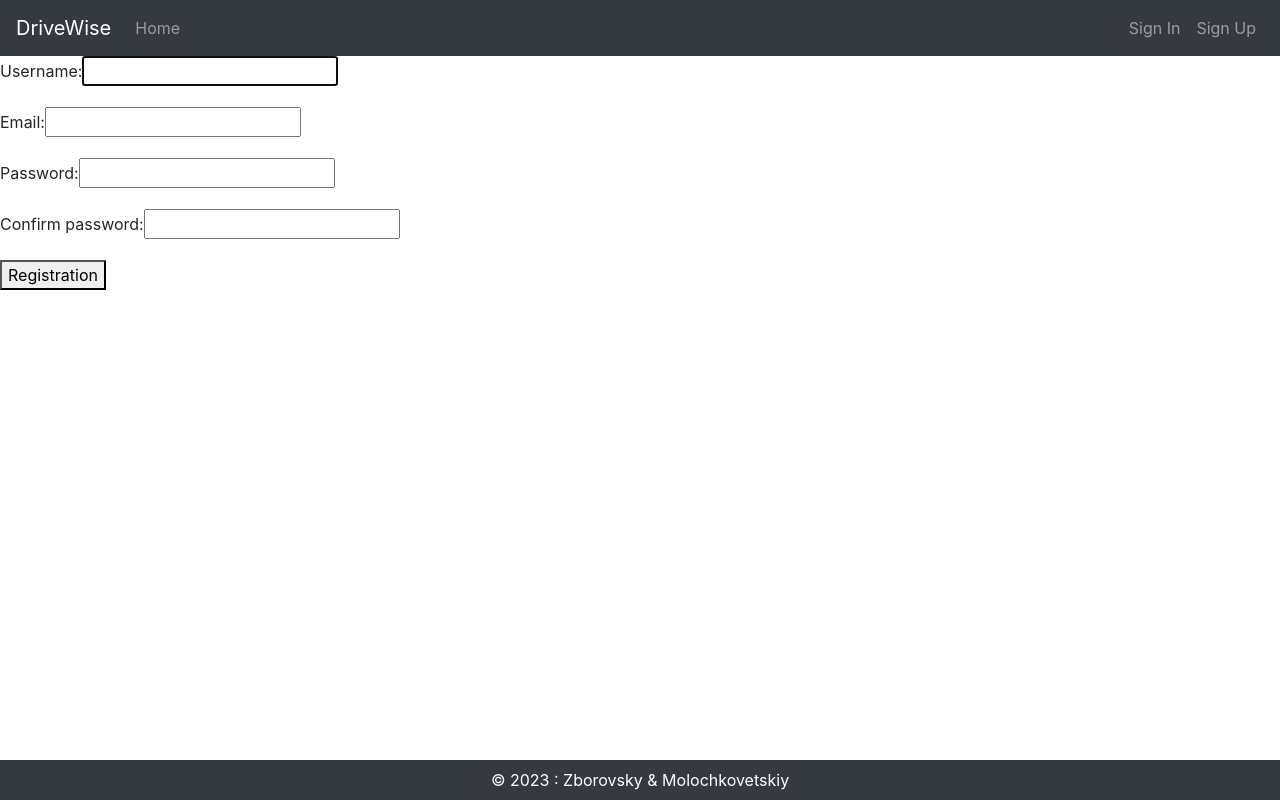
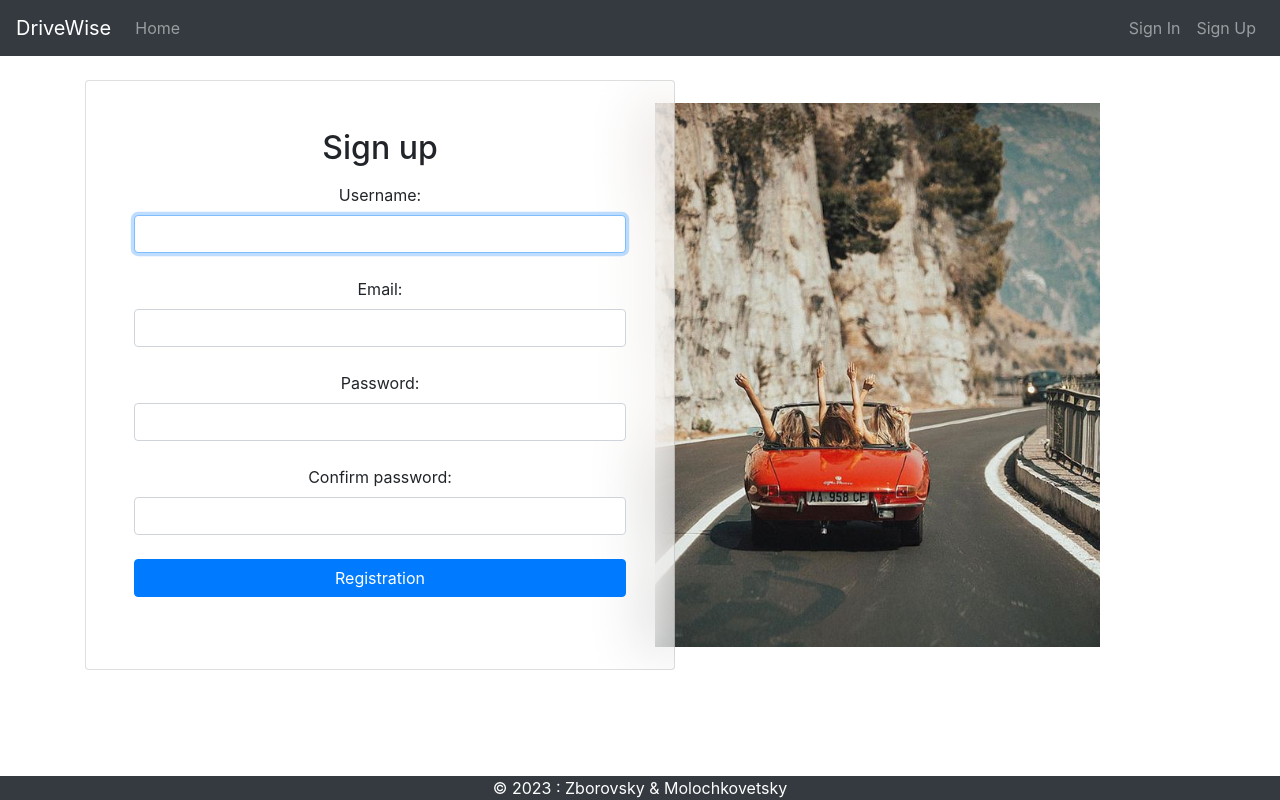
Before and after one commit to molochkovetskiy/Driving_Theory, a Django app: page /exam/register/ in a window 1280 px wide. Run offline with Django 4.2, Linux system fonts and the light colour scheme; some libraries are stand-ins or nearby versions.

Commit message:
sign up form migrated to bootstrap design

```diff
--- a/driving_theory/exam/forms.py
+++ b/driving_theory/exam/forms.py
@@ -15,6 +15,11 @@ class RegisterUserForm(UserCreationForm):
         model = User
         fields = ('username', 'email', 'password1', 'password2')
 
+    def __init__(self, *args, **kwargs):
+        super(RegisterUserForm, self).__init__(*args, **kwargs)
+        for visible in self.visible_fields():
+            visible.field.widget.attrs['class'] = 'form-control'
+
 
 class LoginUserForm(AuthenticationForm):
     username = forms.CharField(label='Username', widget=forms.TextInput(attrs={'class': 'form-input'}))
--- a/driving_theory/exam/templates/registration.html
+++ b/driving_theory/exam/templates/registration.html
@@ -7,13 +7,41 @@
 {% endblock %}
 
 {% block pagecontent %}
+
+<!-- Section: Design Block -->
+<section class="text-center text-lg-start" id="reg-section">
+
+    <!-- Jumbotron -->
+    <div class="container py-4">
+      <div class="row g-0 align-items-center">
+        <div class="col-lg-6 mb-5 mb-lg-0">
+          <div class="card cascading-right" style="background: hsla(0, 0%, 100%, 0.55);backdrop-filter: blur(30px);">
+            <div class="card-body p-5 shadow-5 text-center">
+              <h2 class="fw-bold mb-3">Sign up</h2>
               <form method="post">
                   {% csrf_token %}
 
+                  <div class="form-error">{{ form.non_field_errors }}</div>
+
                   {% for f in form %}
+                  <div class="form-outline mb-4">
                       <p><label class="form-label" for="{{ f.id_for_label }}">{{ f.label }}: </label>{{ f }}</p>
                       <div class="form-error">{{ f.errors }}</div>
+                  </div>
                   {% endfor %}
-    <button type="submit">Registration</button>
+                  <button type="submit" class="btn btn-primary btn-block mb-4">Registration</button>
               </form>
+            </div>
+          </div>
+        </div>
+
+        <div id="img-box" class="col-xl-5 col-md-6 mb-5 mb-lg-0 d-none d-lg-block">
+          <img src="/static/media/driving_registration.jpg" id="login-img" class="w-100 rounded-4 shadow-4"
+          alt="" />
+        </div>
+      </div>
+    </div>
+    <!-- Jumbotron -->
+  </section>
+<!-- Section: Design Block -->
 {% endblock %}
--- a/driving_theory/static/basic_pages.css
+++ b/driving_theory/static/basic_pages.css
@@ -4,6 +4,7 @@ body {
     background-color: #2c3e50; /* Dark blue background color */
     display: flex;
     flex-direction: column;
+    justify-content: space-between;
     font-family: Arial, sans-serif;
     color: #ecf0f1; /* Light text color */
   }
@@ -26,28 +27,6 @@ body {
   #footer a:hover {
     color: #c0392b; /* Hover color for links (darker red) */
   }
-
-  /* .form-input {
-    width: 300px;
-    font-size: 16px;
-    padding: 10px;
-    border: 1px solid #ccc;
-    border-radius: 5px;
-    margin-bottom: 10px;
-  }
-
-  .form-label {
-    display: inline-block;
-    min-width: 150px;
-    vertical-align: top;
-  }
-
-  .form-error ul {
-    list-style: none;
-    padding: 0;
-    color: #e74c3c;
-    margin: 0;
-  } */
 
   .wrapper {
     display: flex;
@@ -90,13 +69,13 @@ body {
 
   #img-box#login-img{
     width: 100%;
-<<<<<<< HEAD
-=======
-    /* height: 550px; */
->>>>>>> 92c8ae2ddda9d6db408b8e6cf850a77a2de586f2
-    object-fit: cover;
+    /* object-fit: cover; */
+    height: 100%;
+    display: flex;
+    align-items: flex-start;
   }
 
-#img-box {
-    height: 500px;
+  #img-box {
+  object-fit: cover;
+    /* height: 500px; */
 }
--- a/driving_theory/static/script.js
+++ b/driving_theory/static/script.js
@@ -91,6 +91,7 @@ async function renderExam(questions) {
 function renderSideMenu(parent, questions) {
     const sideQuestionsBox = document.createElement("div");
     sideQuestionsBox.id = "side-questions-box";
+    sideQuestionsBox.classList.add("text-secondary-emphasis");
 
     for (let index = 0; index < questions.length; index++) {
         const qSideDiv = document.createElement("div");
--- a/driving_theory/templates/partials/footer.html
+++ b/driving_theory/templates/partials/footer.html
@@ -1,6 +1,6 @@
 <footer class="text-center text-lg-start container-fluid p-0" id="footer">
-  <div class="text-center text-white bg-dark py-2">
+  <div class="text-center text-white bg-dark">
     © 2023 :
-    <a class="text-white" href="https://github.com/molochkovetskiy/Driving_Theory">Zborovsky & Molochkovetskiy</a>
+    <a class="text-white" href="https://github.com/molochkovetskiy/Driving_Theory">Zborovsky & Molochkovetsky</a>
   </div>
 </footer>
```
Also changed, not shown: driving_theory/exam/templates/login.html (+1 -7 lines), driving_theory/static/style.css (+11 -2 lines), driving_theory/static/media/driving_login_old.jpg (deleted), driving_theory/static/media/driving_registration.jpg (added). Lines whose indentation alone changed are shown as unchanged.
